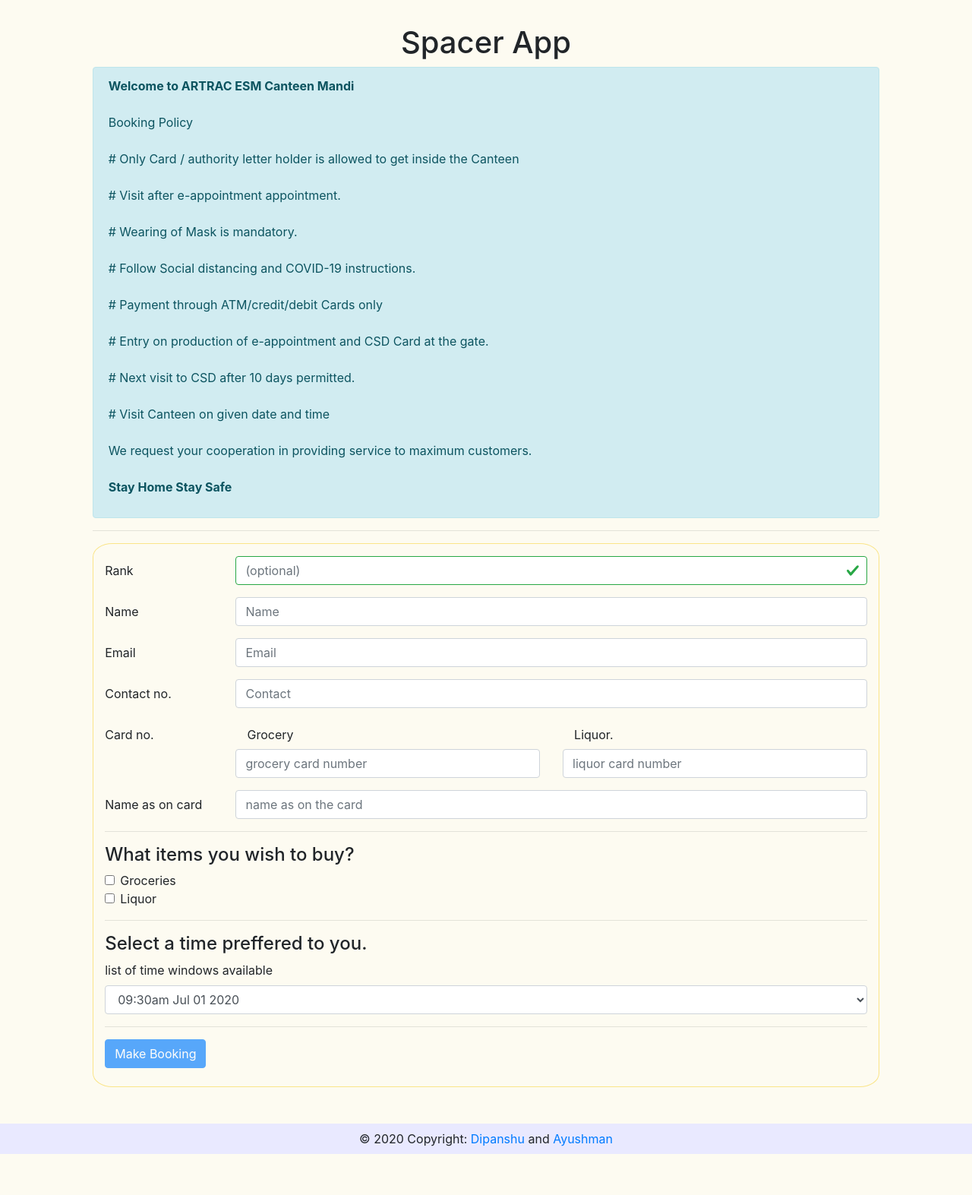
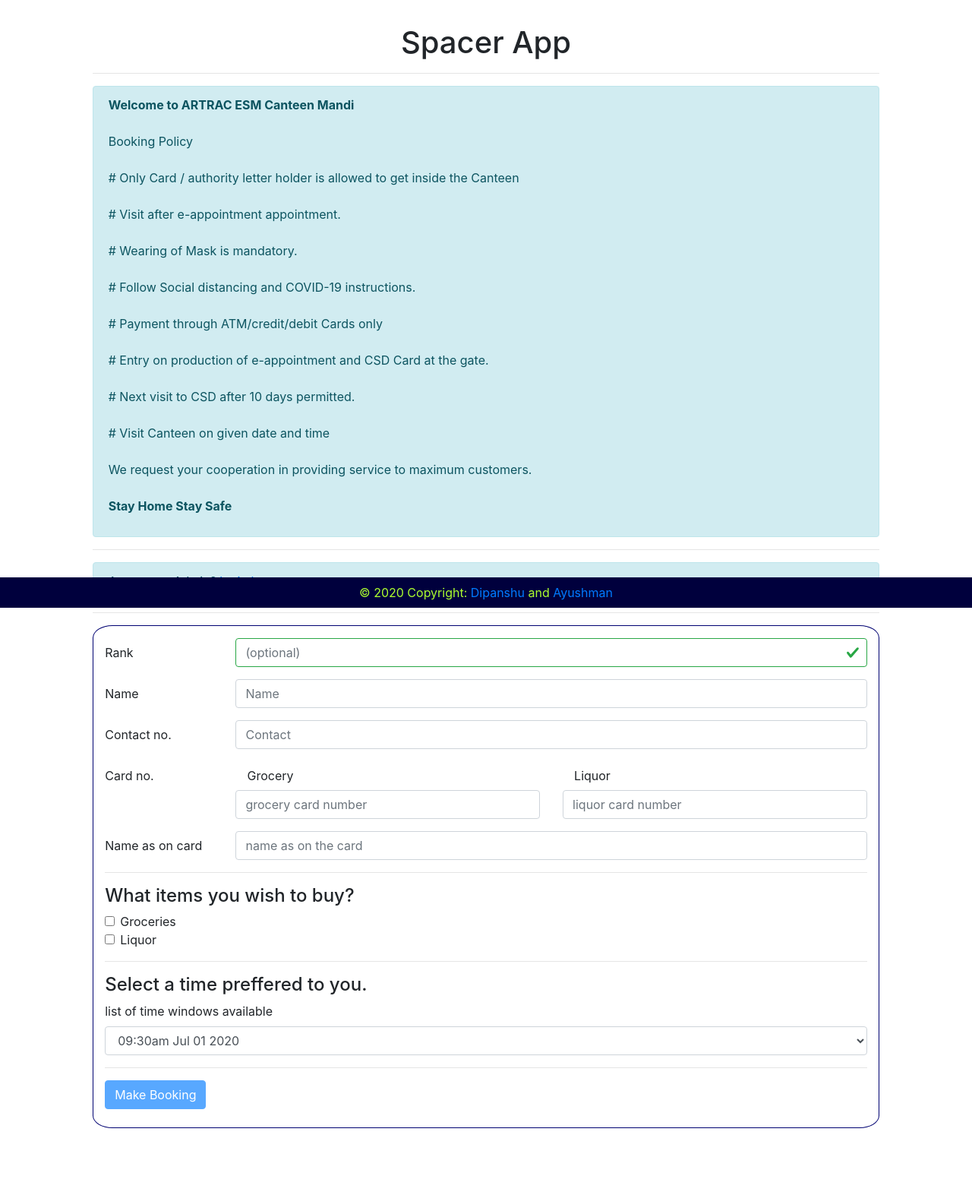
Before and after one commit to dipanshu231099/spacer-app, a PHP site: page / in a window 1280 px wide. Shown: the whole page at 76% size. Before the commit the page ends 1519 px from the top, so only its background shows below. Run offline with PHP 8.4, Linux system fonts and the light colour scheme; data that the repository does not hold is empty; a stand-in replaces the project's code that opens the database connection.

Commit message:
removed email

```diff
--- a/index.php
+++ b/index.php
@@ -68,7 +68,6 @@
         //post variables here-------------------
         $name = test_input($_POST["name"]);
         $card_name = test_input($_POST["card_name"]);
-        $email = test_input($_POST["email"]);
         $contact = test_input($_POST["contact"]);
         $timestamp = $_POST["timestamp"];
         $endTime = date("h:ia M d Y",strtotime("+30 minutes", strtotime($_POST["timestamp"])));
@@ -82,7 +81,7 @@
         $query_count = "SELECT COUNT(*) as cnt from allotment where start_time='".$timestamp."';";
         $count_timestamp = (($conn->query($query_count))->fetch_assoc())['cnt'];
         $counter_number = (int)($count_timestamp/4)+1;
-        $query_insertion = "INSERT INTO allotment (customer_id,customer_name,contact,start_time,groceries,liquor,counter,rank,grocery_card,liquor_card,card_name) VALUES ('".$email."','".$name."','".$contact."','" . $timestamp . "',". ($groceries?1:0) .",".($liquor?1:0).",'".$counter_number."','".$rank."','".$grocery_card."','".$liquor_card."','".$card_name."');";
+        $query_insertion = "INSERT INTO allotment (customer_name,contact,start_time,groceries,liquor,counter,rank,grocery_card,liquor_card,card_name) VALUES ('".$name."','".$contact."','" . $timestamp . "',". ($groceries?1:0) .",".($liquor?1:0).",'".$counter_number."','".$rank."','".$grocery_card."','".$liquor_card."','".$card_name."');";
 
 
 
@@ -121,6 +120,7 @@
             <div class="col-sm-1 landing-page"></div>
             <div class="col-sm-10 landing-page">
                 <h1 style="text-align: center;">Spacer App</h1>
+                <hr>
                 <div class="alert alert-info" role="alert">
                     <p>
                    <strong>Welcome to ARTRAC ESM Canteen Mandi</strong>
@@ -161,6 +161,10 @@
                     </p>
                 </div>
                 <hr>
+                <div class="alert alert-info" role="alert">
+                    Are you an Admin? <a href="authenticate.php">login here</a>
+                </div>
+                <hr>
                 <form action="<?php echo htmlspecialchars($_SERVER["PHP_SELF"]);?>" method="POST">
                     <div class="form-group row">
                         <label for="rank" class="col-sm-2 col-form-label">Rank</label>
@@ -174,15 +178,6 @@
                             <input type="text" class="form-control" id='user_name' name="name" placeholder="Name" required>
                             <div class="invalid-feedback">
                                 No empty string or special chars allowed.
-                            </div>
-                        </div>
-                    </div>
-                    <div class="form-group row">
-                        <label for="inputEmail3" class="col-sm-2 col-form-label">Email</label>
-                        <div class="col-sm-10">
-                            <input type="email" class="form-control" id='user_email' name="email" placeholder="Email" required>
-                            <div class="invalid-feedback">
-                                Invalid email id.
                             </div>
                         </div>
                     </div>
@@ -208,7 +203,7 @@
                         </div>
                         <div class="col-sm-5">
 
-                            <label for="liquor_card" class="col-sm-2 col-form-label">Liquor.</label>
+                            <label for="liquor_card" class="col-sm-2 col-form-label">Liquor</label>
                             <input type="text" id='liquor_card' class="form-control" name="liquor_card" placeholder="liquor card number" required>
                             <div class="invalid-feedback">
                                 Must be 17 characters long
--- a/javascripts/errors.js
+++ b/javascripts/errors.js
@@ -1,11 +1,10 @@
 console.log('connected')
 var user_name = document.getElementById('user_name')
-var email = document.getElementById('user_email')
+// var email = document.getElementById('user_email')
 var contact = document.getElementById('contact_number')
 var button = document.getElementById('submit')
 var grocery = document.getElementById('groceries')
 var liquor = document.getElementById('liquor')
-
 var liquor_card = document.getElementById('liquor_card')
 var grocery_card = document.getElementById('grocery_card')
 var card_name = document.getElementById('card_name')
@@ -16,8 +15,8 @@ user_name.addEventListener('click', logKey_name);
 contact.addEventListener('keyup', logKey_number);
 contact.addEventListener('click', logKey_number);
 
-email.addEventListener('keyup', logKey_email);
-email.addEventListener('click', logKey_email);
+// email.addEventListener('keyup', logKey_email);
+// email.addEventListener('click', logKey_email);
 
 document.addEventListener('keyup', logKey_submit);
 document.addEventListener('click', logKey_submit);
@@ -114,7 +113,7 @@ function logKey_email(e){
 }
 
 function logKey_submit(e){
-    if(ValidateEmail(email.value) && checkMobile(contact.value) && checkAlpha(user_name.value)
+    if(checkMobile(contact.value) && checkAlpha(user_name.value)
      && (liquor.checked || grocery.checked) && (grocery_card.value.length==17) && (liquor_card.value.length==17)
      && checkAlpha(card_name.value)){
         button.disabled=false;
--- a/stylesheets/style.css
+++ b/stylesheets/style.css
@@ -16,18 +16,22 @@
 }
 
 .page-footer{
-  background-color: rgb(233, 233, 255);
+  color: greenyellow;
+  background-color: rgb(0, 0, 61);
   height: 5vh;
   margin: 0 !important;
+  position: sticky;
+  bottom: 0;
 }
 
 .landing-page {
   padding: 2.5%;
-  background-color: #fdfbf1;
+  background-color: #ffffff;
+  min-height: 100vh;
 }
 
 .landing-page form {
-  border: solid 1px #fae589;
+  border: solid 1px #000272;
   padding: 1.5%;
   border-radius: 2.5%;
 }
```
Also changed, not shown: message.php (+4 -4 lines).
